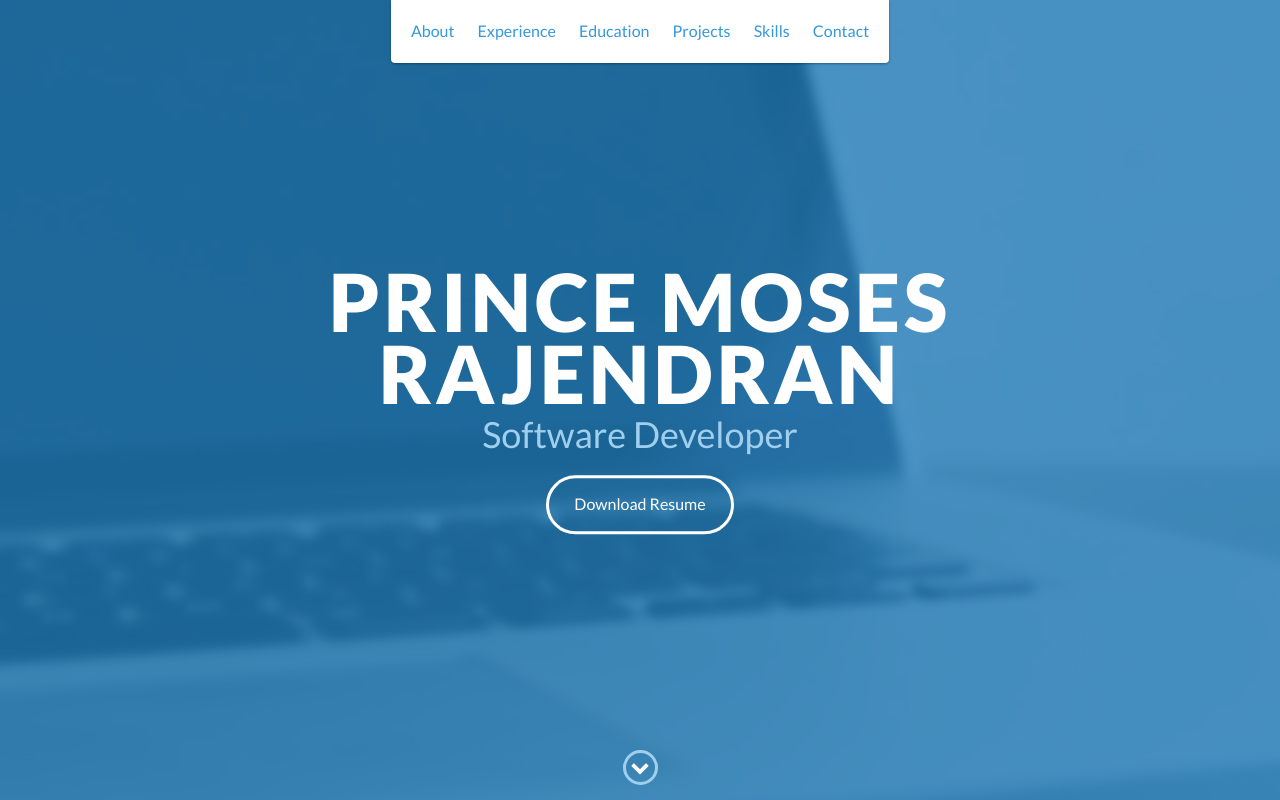
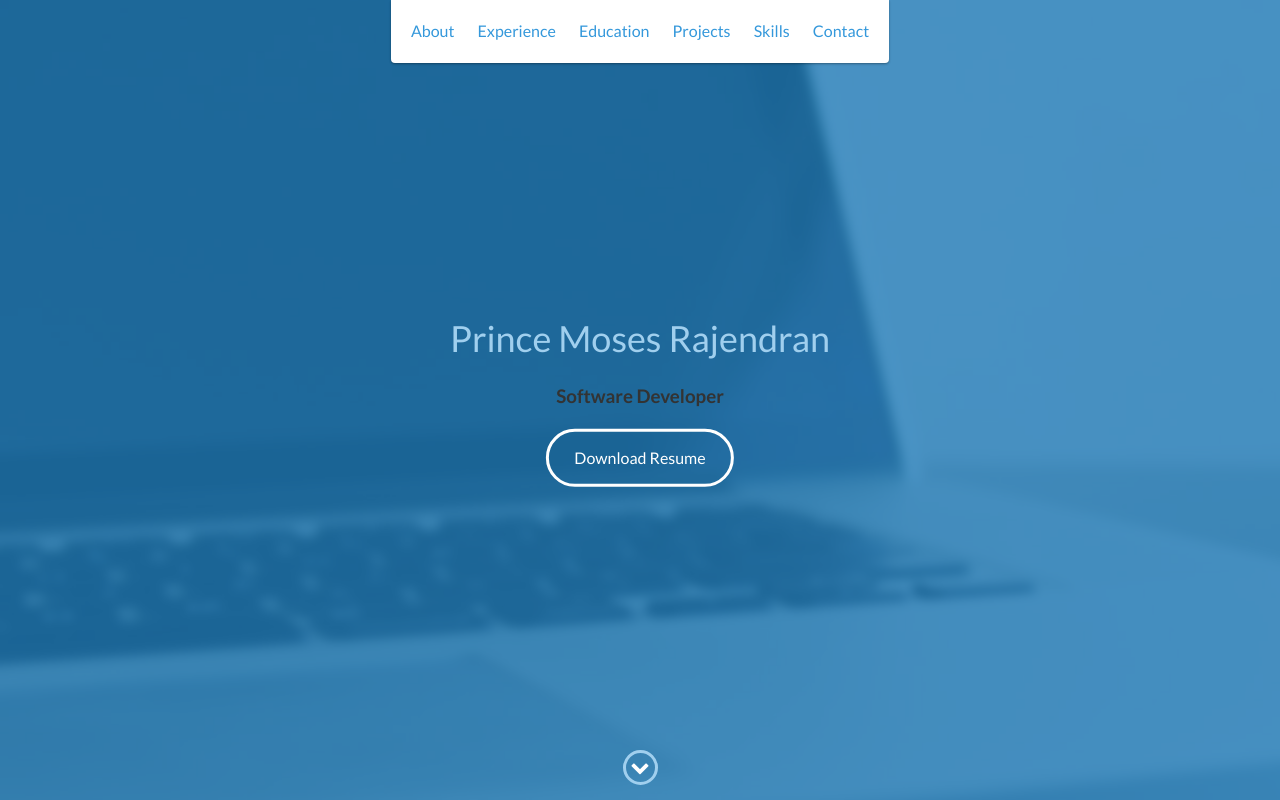
Before and after one commit to princemoseslive/princemoseslive.github.io, a website: page index.html in a window 1280 px wide. Shown: the top 800 px of the page. Drawn offline with nearby package versions, Linux system fonts and the light colour scheme.

Commit message:
Minor Commit

```diff
--- a/index.html
+++ b/index.html
@@ -48,9 +48,9 @@
 
     <div id="lead">
         <div id="lead-content">
-            <h1>Prince Moses Rajendran</h1>
-            <h2>Software Developer</h2>
-            <a href="https://www.linkedin.com/in/prince-moses-rajendran-9b931663/detail/treasury/summary/?entityUrn=urn%3Ali%3Afs_treasuryMedia%3A(ACoAAA1lEx0B3XJonEDjWKhWswvydWysotAtnjI%2C1521388532100)" class="btn-rounded-white">Download Resume</a>
+            <h2>Prince Moses Rajendran</h2>
+            <h3>Software Developer</h3>
+            <a href="https://www.linkedin.com/in/prince-moses-rajendran-9b931663/detail/treasury/summary/?entityUrn=urn%3Ali%3Afs_treasuryMedia%3A(ACoAAA1lEx0B3XJonEDjWKhWswvydWysotAtnjI%2C1521388532100)" class="btn-rounded-white" download>Download Resume</a>
         </div>
         <!-- End #lead-content -->
 
```
